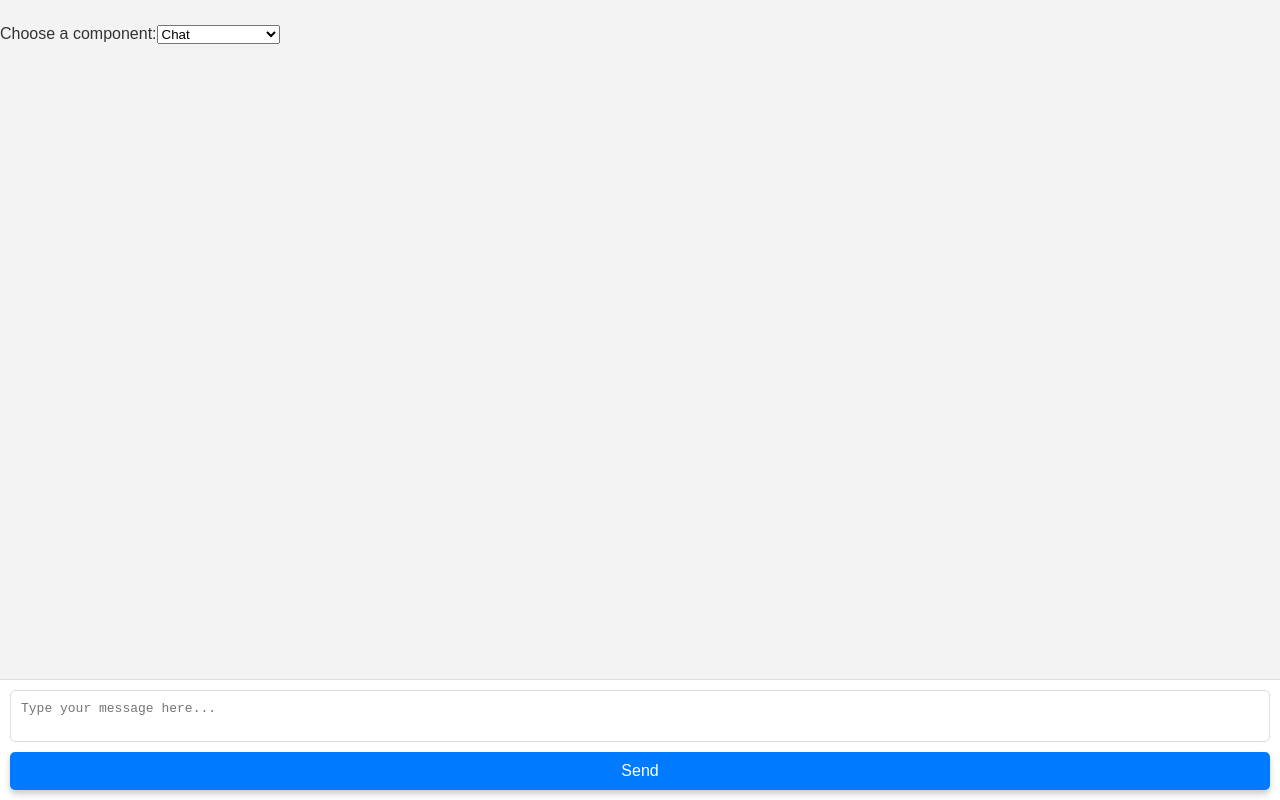
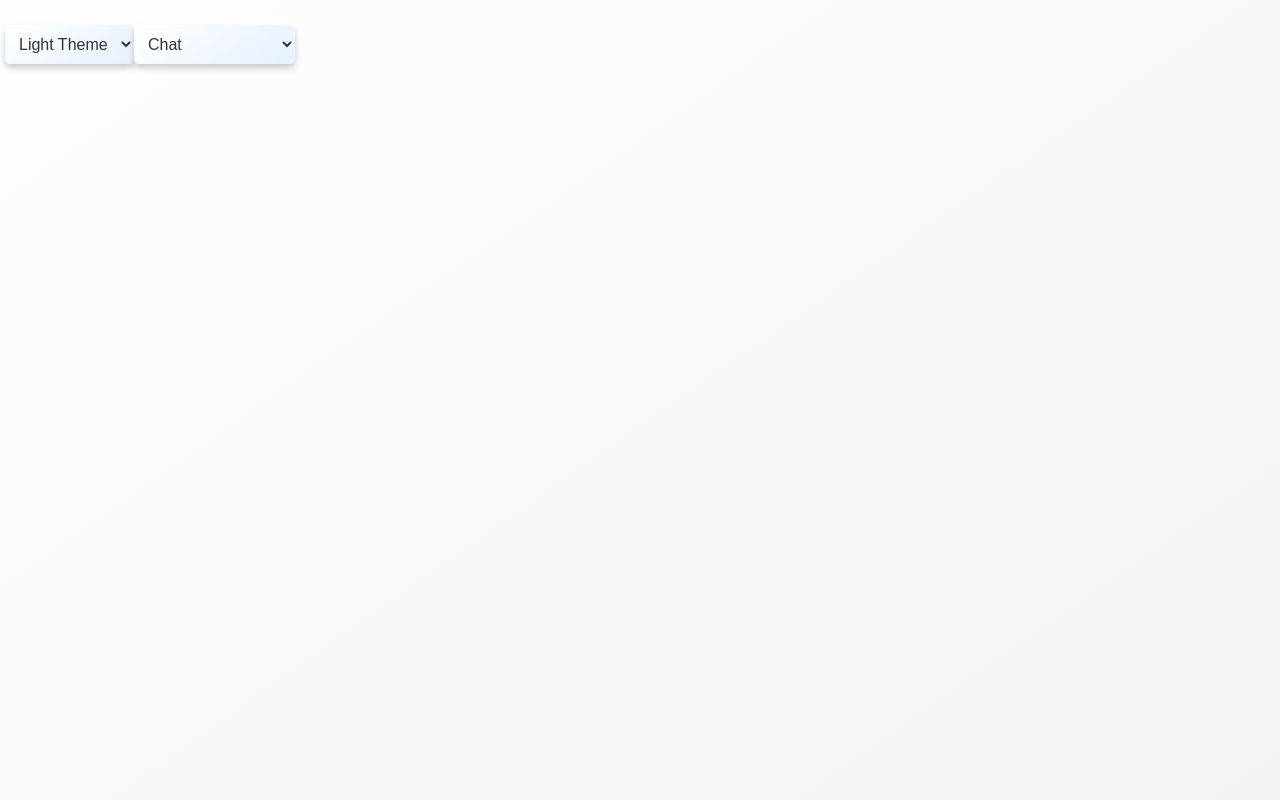
Before and after one commit to missionctlio/ai-image-frontend, a React (Create React App) app: page / in a window 1280 px wide. Built offline with nearby package versions, Linux system fonts and the light colour scheme.

Commit message:
more work

```diff
--- a/package.json
+++ b/package.json
@@ -7,7 +7,10 @@
     "react": "^18.2.0",
     "react-dom": "^18.2.0",
     "react-scripts": "5.0.1",
-    "react-markdown": "^8.0.0"
+    "react-markdown": "^8.0.0",
+    "prism-react-renderer": "^2.3.1",
+    "remark-gfm": "^4.0.0",
+    "react-icons":"5.3.0"
   },
   "scripts": {
     "start": "react-scripts start",
--- a/src/App.css
+++ b/src/App.css
@@ -552,14 +552,6 @@ input[type="text"] {
     #thumbnails {
         grid-template-columns: repeat(auto-fill, minmax(25%, 1fr)); /* Reduced size of grid items */
     }
-
-
-    .loading-dots {
-        padding:0px;
-        left:57px;
-        top:0px;
-
-    }
 }
 
 #clearThumbnails {
@@ -577,7 +569,6 @@ input[type="text"] {
     background: linear-gradient(145deg, #ffffff, #e6f0ff); /* Light gradient background */
     color: #333; /* Neutral text color */
     font-size: 1em;
-    cursor: pointer;
     box-shadow: 0 4px 6px rgba(0, 0, 0, 0.2); /* Enhanced depth and shadow */
     transition: background 0.3s, box-shadow 0.3s; /* Smooth transition for background and shadow */
 }
@@ -590,6 +581,20 @@ input[type="text"] {
 .theme-selector option {
     background: #ffffff;
     color: #333; /* Neutral text color */
+}
+
+.theme-selector {
+    display: flex;
+    align-items: center;
+}
+
+.theme-option {
+    display: flex;
+    align-items: center;
+}
+
+.theme-option svg {
+    margin-right: 8px;
 }
 
 /* Light Theme Styles */
@@ -654,8 +659,18 @@ input.dark-theme:focus {
 }
 
 
-.component-selector-dropdown-container {
+.topSelector {
     position:absolute;
+    display:flex;
+    left:5px;
     top:25px;
-    left:0px;
 }
+
+.send-button:hover {
+    background: var(--accent-blue-dark);
+}
+
+.send-button:disabled {
+    background: var(--accent-blue-light);
+    cursor: not-allowed;
+}
--- a/src/App.js
+++ b/src/App.js
@@ -1,11 +1,12 @@
 import React, { useState, useEffect } from 'react';
 import ImageGenerator from './components/ImageGenerator';
+import ThemeSelector from './components/ThemeSelector'; // Assuming this is a separate component for the theme selector
 import Chat from './components/Chat';
 import './App.css'; // Import the CSS file for styling
 
 function App() {
-    const [theme, setTheme] = useState('light');
-    const [selectedComponent, setSelectedComponent] = useState('chat');
+    const [theme, setTheme] = useState('');
+    const [selectedComponent, setSelectedComponent] = useState('Component');
 
     // Load component selection from local storage on initial render
     useEffect(() => {
@@ -17,30 +18,39 @@ function App() {
 
     // Save component selection to local storage whenever it changes
     useEffect(() => {
+        if (selectedComponent !== 'Component') {
             localStorage.setItem('selectedComponent', selectedComponent);
+        }
     }, [selectedComponent]);
 
     // Handle change in dropdown selection
     const handleComponentChange = (event) => {
-        setSelectedComponent(event.target.value);
+        const newValue = event.target.value;
+        setSelectedComponent(newValue);
+        if (newValue !== 'Component') {
+            localStorage.setItem('selectedComponent', newValue);
+        }
     };
 
     return (
         <div className={`app-container ${theme}`}>
+            <div className="topSelector">
+                <ThemeSelector theme={theme} setTheme={setTheme} />
+                <br />
                 {/* Dropdown for selecting component */}
                 <div className="component-selector-dropdown-container">
-                <label htmlFor="component-select">Choose a component:</label>
                     <select
                         id="component-select"
                         value={selectedComponent}
                         onChange={handleComponentChange}
-                    className="component-select"
+                        className="component-select theme-selector"
                     >
+
                         <option value="chat">Chat</option>
                         <option value="imageGenerator">Image Generator</option>
                     </select>
                 </div>
-
+            </div>
             {/* Conditional rendering based on selectedComponent */}
             {selectedComponent === 'chat' && (
                 <div id="chat-container" className={theme}>
--- a/src/components/Chat.js
+++ b/src/components/Chat.js
@@ -1,25 +1,44 @@
 import React, { useState, useRef, useEffect } from 'react';
 import ReactMarkdown from 'react-markdown';
+import gfm from 'remark-gfm';
 import { chat } from '../api';
 import '../styles/Chat.css'; // Import CSS for Chat component styling
+import { AiOutlineSend } from 'react-icons/ai'; // Import send icon from react-icons
+import { v4 as uuidv4 } from 'uuid'; // Import UUID library
 
 const LOCAL_STORAGE_KEY = 'chatMessages';
+const THEME_LOCAL_STORAGE_KEY = 'theme'; // Key for storing theme in localStorage
+const UUID_LOCAL_STORAGE_KEY = 'UserId'; // Key for storing UUID in localStorage
 
 const Chat = () => {
     const [userQuery, setUserQuery] = useState('');
     const [messages, setMessages] = useState([]);
     const [loading, setLoading] = useState(false);
     const [error, setError] = useState(null);
+    const [theme, setTheme] = useState('dark'); // Default theme
+    const [uuid, setUuid] = useState(null); // State to store UUID
     const textareaRef = useRef(null);
-    const messagesEndRef = useRef(null);
+    const messagesEndRef = useRef(true);
 
-    // Load messages from localStorage on initial render
+    // Load messages, theme, and UUID from localStorage on initial render
     useEffect(() => {
-        const savedMessages = JSON.parse(localStorage.getItem(LOCAL_STORAGE_KEY)) || [];
+        const savedMessages = JSON.parse(localStorage.getItem(LOCAL_STORAGE_KEY) || '[]');
         setMessages(savedMessages);
-    }, []);
 
-    // Save messages to localStorage whenever they change
+        const savedTheme = localStorage.getItem(THEME_LOCAL_STORAGE_KEY);
+        if (savedTheme) {
+            setTheme(savedTheme);
+        }
+
+        let savedUuid = localStorage.getItem(UUID_LOCAL_STORAGE_KEY);
+        if (!savedUuid) {
+            savedUuid = uuidv4(); // Generate a new UUID if not present
+            localStorage.setItem(UUID_LOCAL_STORAGE_KEY, savedUuid);
+        }
+        setUuid(savedUuid);
+        localStorage.setItem(LOCAL_STORAGE_KEY, JSON.stringify(messages));
+    }, [theme]);
+
     useEffect(() => {
         localStorage.setItem(LOCAL_STORAGE_KEY, JSON.stringify(messages));
     }, [messages]);
@@ -32,22 +51,28 @@ const Chat = () => {
         }
     };
 
-    // Handle change in textarea
+    // Scroll to the bottom of the chat container
+    const scrollToBottom = () => {
+        messagesEndRef.current?.scrollIntoView({ behavior: 'smooth' });
+    };
+
+    // Adjust height and scroll position on initial render or when messages change
+    useEffect(() => {
+        adjustTextareaHeight();
+        scrollToBottom(); // Scroll to bottom when messages change or on initial render
+    }, [messages]);
+
     const handleInputChange = (event) => {
         setUserQuery(event.target.value);
         adjustTextareaHeight();
     };
 
-    // Scroll to the bottom of the chat container
-    const scrollToBottom = () => {
-        messagesEndRef.current?.scrollIntoView({ behavior: 'smooth' });
+    const handleKeyDown = (event) => {
+        if (event.key === 'Enter' && !event.shiftKey) {
+            event.preventDefault(); // Prevent new line
+            handleSubmit(event); // Submit form
+        }
     };
-
-    // Adjust height on initial render
-    useEffect(() => {
-        adjustTextareaHeight();
-        scrollToBottom();
-    }, [messages]);
 
     const handleSubmit = async (event) => {
         event.preventDefault();
@@ -63,7 +88,7 @@ const Chat = () => {
         setError(null);
 
         try {
-            const result = await chat(userQuery);
+            const result = await chat(userQuery, uuid); // Pass UUID to chat function
             setMessages([
                 ...newMessages,
                 { text: result.response, type: 'bot' },
@@ -77,22 +102,44 @@ const Chat = () => {
     };
 
     return (
-        <div className="chat-container">
-            <div className="chat-messages">
-                {messages.map((message, index) => (
+        <div className={`chat-container ${theme}`}> {/* Apply theme class */}
+            <div className={`chat-messages ${theme}`}>
+                {messages.slice().reverse().map((message, index) => (
                     <div
                         key={index}
-                        className={`message ${message.type}-message`}
+                        className={`message ${message.type}-message theme-selector ${theme}-theme`}
                     >
-                        <ReactMarkdown>{message.text}</ReactMarkdown>
+                        <ReactMarkdown
+                            remarkPlugins={[gfm]}
+                            components={{
+                                code({ node, inline, className, children, ...props }) {
+                                    const match = /language-(\w+)/.exec(className || '');
+                                    return !inline && match ? (
+                                        <pre>
+                                            <code className={className} {...props}>
+                                                {children}
+                                            </code>
+                                        </pre>
+                                    ) : (
+                                        <code className={className} {...props}>
+                                            {children}
+                                        </code>
+                                    );
+                                },
+                            }}
+                        >
+                            {message.text}
+                        </ReactMarkdown>
                     </div>
                 ))}
-                <div ref={messagesEndRef} /> {/* To scroll to bottom */}
             </div>
-            <div className="input-container">
+
+            <div ref={messagesEndRef} className={`input-container ${theme}`}>
                 <textarea
+                    className={`theme-selector ${theme}-theme`}
                     value={userQuery}
                     onChange={handleInputChange}
+                    onKeyDown={handleKeyDown} // Add key down event listener
                     ref={textareaRef}
                     placeholder="Type your message here..."
                 />
@@ -100,11 +147,12 @@ const Chat = () => {
                     type="button"
                     onClick={handleSubmit}
                     disabled={loading}
+                    className={`send-button theme-selector ${theme}-theme`}
                 >
-                    {loading ? 'Sending...' : 'Send'}
+                    <AiOutlineSend size={24} /> {/* Send icon */}
                 </button>
             </div>
-            {error && <div className="error">{error}</div>}
+            {error && <div className={`error ${theme}`}>{error}</div>}
         </div>
     );
 };
--- a/src/components/ImageGenerator.js
+++ b/src/components/ImageGenerator.js
@@ -1,11 +1,13 @@
 import React, { useState, useEffect } from 'react';
 import { generateImage, getTaskStatus } from '../api';
-import ThemeSelector from './ThemeSelector'; // Assuming this is a separate component for the theme selector
 import useSaveToLocalStorage from '../hooks/useSaveToLocalStorage'; // Adjust path as necessary
+import Thumbnails from './Thumbnails'; // Import the Thumbnails component
+import { FaPaperPlane } from 'react-icons/fa'; // Import the icon (Font Awesome example)
 import { baseUrl } from '../api';
-import Thumbnails from './Thumbnails'; // Import the Thumbnails component
 
-const ImageGenerator = ({ theme, setTheme }) => {
+const THEME_LOCAL_STORAGE_KEY = 'theme';
+
+const ImageGenerator = () => {
     const [prompt, setPrompt] = useState('');
     const [aspectRatio, setAspectRatio] = useState('1:1');
     const [usePromptRefiner, setUsePromptRefiner] = useState(true);
@@ -13,6 +15,7 @@ const ImageGenerator = ({ theme, setTheme }) => {
     const [taskId, setTaskId] = useState(null);
     const [images, setImages] = useState([]);
     const [apiKey, setApiKey] = useState('your-api-key-here');
+    const [theme, setTheme] = useState('dark'); // Default theme
 
     const { saveToLocalStorage } = useSaveToLocalStorage();
 
@@ -20,7 +23,11 @@ const ImageGenerator = ({ theme, setTheme }) => {
     useEffect(() => {
         const storedImages = JSON.parse(localStorage.getItem('images')) || [];
         setImages(storedImages.reverse());
-    }, []);
+        const savedTheme = localStorage.getItem(THEME_LOCAL_STORAGE_KEY);
+        if (savedTheme) {
+            setTheme(savedTheme);
+        }
+    }, [theme]);
 
     const handleSubmit = async (e) => {
         e.preventDefault();
@@ -44,7 +51,6 @@ const ImageGenerator = ({ theme, setTheme }) => {
             const { status, result } = await getTaskStatus(taskId);
 
             if (status === 'SUCCESS') {
-                // Save the generated image to local storage
                 const { imageUrl, description, refinedPrompt } = result;
 
                 const imageData = {
@@ -55,12 +61,10 @@ const ImageGenerator = ({ theme, setTheme }) => {
                     aspectRatio: aspectRatio
                 };
 
-                // Update local storage
                 const storedImages = JSON.parse(localStorage.getItem('images')) || [];
                 storedImages.push(imageData);
                 localStorage.setItem('images', JSON.stringify(storedImages));
 
-                // Update state
                 setImages(storedImages.reverse());
                 setTaskId(null);
                 setLoading(false);
@@ -86,7 +90,6 @@ const ImageGenerator = ({ theme, setTheme }) => {
 
     return (
         <div className="container">
-            <ThemeSelector theme={theme} setTheme={setTheme} />
             <h1>Generate Images</h1>
             <form id="promptForm" className="form-container" onSubmit={handleSubmit}>
                 <input
@@ -94,7 +97,7 @@ const ImageGenerator = ({ theme, setTheme }) => {
                     id="prompt"
                     name="prompt"
                     autoComplete="off"
-                    className="theme-selector"
+                    className={`theme-selector ${theme}-theme`}
                     value={prompt}
                     onChange={(e) => setPrompt(e.target.value)}
                     required
@@ -104,7 +107,7 @@ const ImageGenerator = ({ theme, setTheme }) => {
                     <select
                         id="aspectRatio"
                         name="aspectRatio"
-                        className="dropdown-button theme-selector"
+                        className={`dropdown-button theme-selector ${theme}-theme`}
                         value={aspectRatio}
                         onChange={(e) => setAspectRatio(e.target.value)}
                     >
@@ -124,22 +127,21 @@ const ImageGenerator = ({ theme, setTheme }) => {
                             onChange={() => setUsePromptRefiner(!usePromptRefiner)}
                             className="toggle-checkbox"
                         />
-                        <label htmlFor="usePromptRefiner" className="toggle-label theme-selector">
+                        <label htmlFor="usePromptRefiner" className={`toggle-label theme-selector ${theme}-theme`}>
                             <span className="toggle-slider">
                                 <span className="toggle-text">Prompt Refiner</span>
                             </span>
                         </label>
                     </div>
-                    <button className="theme-selector" type="submit" disabled={loading}>
-                        <span className="button-text">
-                            {loading ? '' : 'Generate'}
-                        </span>
-                        {loading && (
+                    <button className={`send-button theme-selector ${theme}-theme`} type="submit" disabled={loading}>
+                        {loading ? (
                             <div className="loading-dots">
                                 <div className="dot"></div>
                                 <div className="dot"></div>
                                 <div className="dot"></div>
                             </div>
+                        ) : (
+                            <FaPaperPlane size={24} /> // Replace text with icon
                         )}
                     </button>
                 </div>
--- a/src/components/ThemeSelector.js
+++ b/src/components/ThemeSelector.js
@@ -1,5 +1,5 @@
-// ThemeSelector.js
 import React, { useEffect, useState } from 'react';
+import { FaSun, FaMoon } from 'react-icons/fa'; // Import icons for light and dark themes
 
 // Function to apply the theme to the document
 export const applyTheme = (theme) => {
@@ -21,9 +21,13 @@ export const applyTheme = (theme) => {
 };
 
 const ThemeSelector = () => {
-    const [theme, setTheme] = useState(() => {
-        return localStorage.getItem('theme') || 'light';
-    });
+    // Determine the default theme based on system preferences
+    const getDefaultTheme = () => {
+        const userPrefersDark = window.matchMedia('(prefers-color-scheme: dark)').matches;
+        return localStorage.getItem('theme') || (userPrefersDark ? 'dark' : 'light');
+    };
+
+    const [theme, setTheme] = useState(getDefaultTheme);
 
     useEffect(() => {
         applyTheme(theme);
@@ -41,8 +45,12 @@ const ThemeSelector = () => {
             onChange={handleChange}
             id="themeSelector"
         >
-            <option value="light">Light Theme</option>
-            <option value="dark">Dark Theme</option>
+            <option value="light" className="theme-option">
+                <FaSun /> Light Theme
+            </option>
+            <option value="dark" className="theme-option">
+                <FaMoon /> Dark Theme
+            </option>
         </select>
     );
 };
--- a/src/styles/Chat.css
+++ b/src/styles/Chat.css
@@ -42,7 +42,7 @@ body {
     overflow-y: auto;
     padding: 20px;
     display: flex;
-    flex-direction: column-reverse;
+    flex-direction: column-reverse; /* Newest messages at the bottom */
     gap: 10px; /* Space between messages */
 }
 
@@ -51,6 +51,7 @@ body {
     padding: 10px;
     border-radius: 10px;
     max-width: 60%;
+    display:block !important;
     margin: 0;
     word-wrap: break-word; /* Ensure long messages wrap */
 }
@@ -67,19 +68,12 @@ body {
     color: #333;
 }
 
-/* Input container styling */
 .input-container {
     display: flex;
-    flex-direction: column;
-    padding: 10px;
-    border-top: 1px solid var(--border-color);
-    background: var(--background-white);
-    align-items: stretch;
-    box-sizing: border-box;
+    align-items: center;
 }
 
-/* Textarea styling */
-.input-container textarea {
+textarea {
     flex: 1;
     padding: 10px;
     border: 1px solid var(--border-color);
@@ -87,28 +81,24 @@ body {
     background: var(--background-white);
     color: var(--text-dark);
     font-size: 1em;
-    width: 100%;
     min-height: 50px;
     resize: none; /* Prevent manual resizing */
     overflow: hidden; /* Prevent scrollbars */
-    box-sizing: border-box;
 }
 
-/* Send button styling */
-.input-container button {
-    padding: 10px;
+.send-button {
     border: none;
-    border-radius: 5px;
     background: var(--primary-blue);
     color: #fff;
-    font-size: 1em;
+    border-radius: 50%;
+    display: flex;
+    align-items: center;
+    justify-content: center;
+    margin-left: 10px;
+    width: 40px; /* Set width for circular shape */
+    height: 40px; /* Set height for circular shape */
     cursor: pointer;
-    margin-top: 10px; /* Adjusted for better spacing */
     transition: background 0.3s;
-}
-
-.input-container button:hover {
-    background: var(--accent-blue-dark);
 }
 
 /* Error message styling */
@@ -166,3 +156,12 @@ body {
         background-color: var(--accent-magenta);
     }
 }
+
+/* Ensure paragraphs in Markdown are displayed correctly */
+.message p {
+    margin: 0;
+    padding: 0; /* Reset padding if necessary */
+    margin-bottom: 1em; /* Space between paragraphs */
+    line-height: 1.5; /* Improve readability */
+    display: block; /* Ensure paragraphs are block-level */
+}
```
Also changed, not shown: src/api.js (+13 -2 lines). Lines whose indentation alone changed are shown as unchanged.
